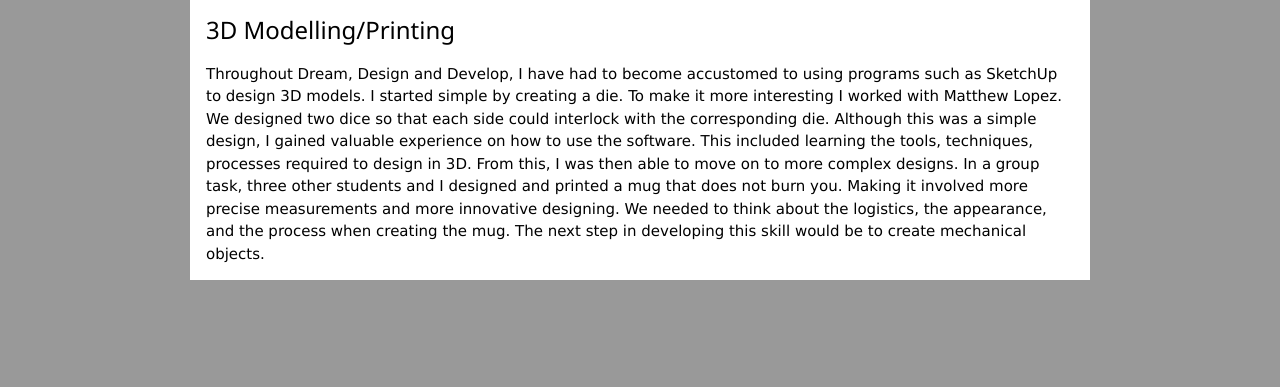
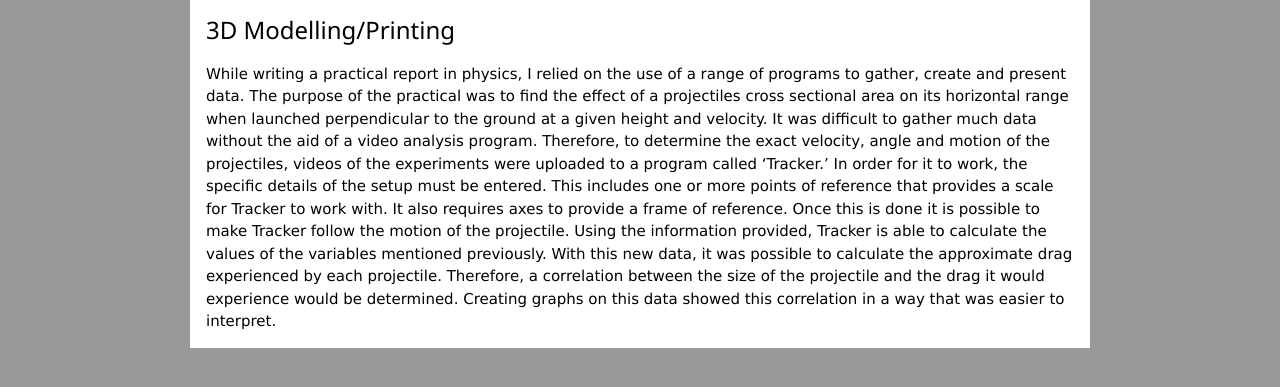
Before and after one commit to Luke-Bland/ePortfolio, a website: page ICT.html in a window 1280 px wide. Both pictures are taken after a click on the button "Creating with ICT". Shown: the part 367-754 px from the top of the page. Drawn offline with nearby package versions, Linux system fonts and the light colour scheme.

Commit message:
Update ICT.html

```diff
--- a/ICT.html
+++ b/ICT.html
@@ -18,7 +18,7 @@
         <h3>3D Modelling/Printing</h3>
         <p>Throughout Dream, Design and Develop, I have had to become accustomed to using programs such as SketchUp to design 3D models. I started simple by creating a die. To make it more interesting I worked with Matthew Lopez. We designed two dice so that each side could interlock with the corresponding die. Although this was a simple design, I gained valuable experience on how to use the software. This included learning the tools, techniques, processes required to design in 3D. From this, I was then able to move on to more complex designs. In a group task, three other students and I designed and printed a mug that does not burn you. Making it involved more precise measurements and more innovative designing.  We needed to think about the logistics, the appearance, and the process when creating the mug. The next step in developing this skill would be to create mechanical objects.</p>
         <h3>3D Modelling/Printing</h3>
-        <p>Throughout Dream, Design and Develop, I have had to become accustomed to using programs such as SketchUp to design 3D models. I started simple by creating a die. To make it more interesting I worked with Matthew Lopez. We designed two dice so that each side could interlock with the corresponding die. Although this was a simple design, I gained valuable experience on how to use the software. This included learning the tools, techniques, processes required to design in 3D. From this, I was then able to move on to more complex designs. In a group task, three other students and I designed and printed a mug that does not burn you. Making it involved more precise measurements and more innovative designing.  We needed to think about the logistics, the appearance, and the process when creating the mug. The next step in developing this skill would be to create mechanical objects.</p>
+        <p>While writing a practical report in physics, I relied on the use of a range of programs to gather, create and present data. The purpose of the practical was to find the effect of a projectiles cross sectional area on its horizontal range when launched perpendicular to the ground at a given height and velocity. It was difficult to gather much data without the aid of a video analysis program. Therefore, to determine the exact velocity, angle and motion of the projectiles, videos of the experiments were uploaded to a program called ‘Tracker.’ In order for it to work, the specific details of the setup must be entered. This includes one or more points of reference that provides a scale for Tracker to work with. It also requires axes to provide a frame of reference. Once this is done it is possible to make Tracker follow the motion of the projectile. Using the information provided, Tracker is able to calculate the values of the variables mentioned previously. With this new data, it was possible to calculate the approximate drag experienced by each projectile. Therefore, a correlation between the size of the projectile and the drag it would experience would be determined. Creating graphs on this data showed this correlation in a way that was easier to interpret.</p>
       </div>
     </div>
   </div>
```
